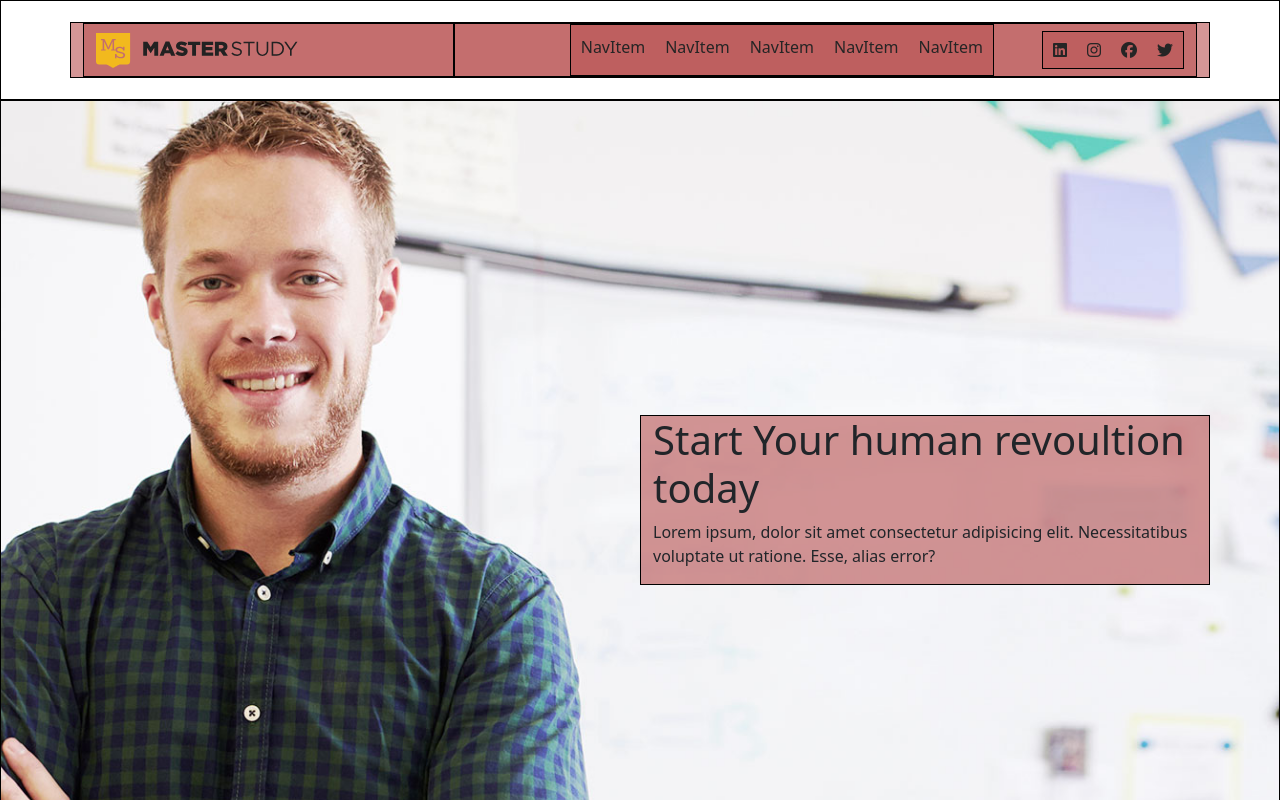
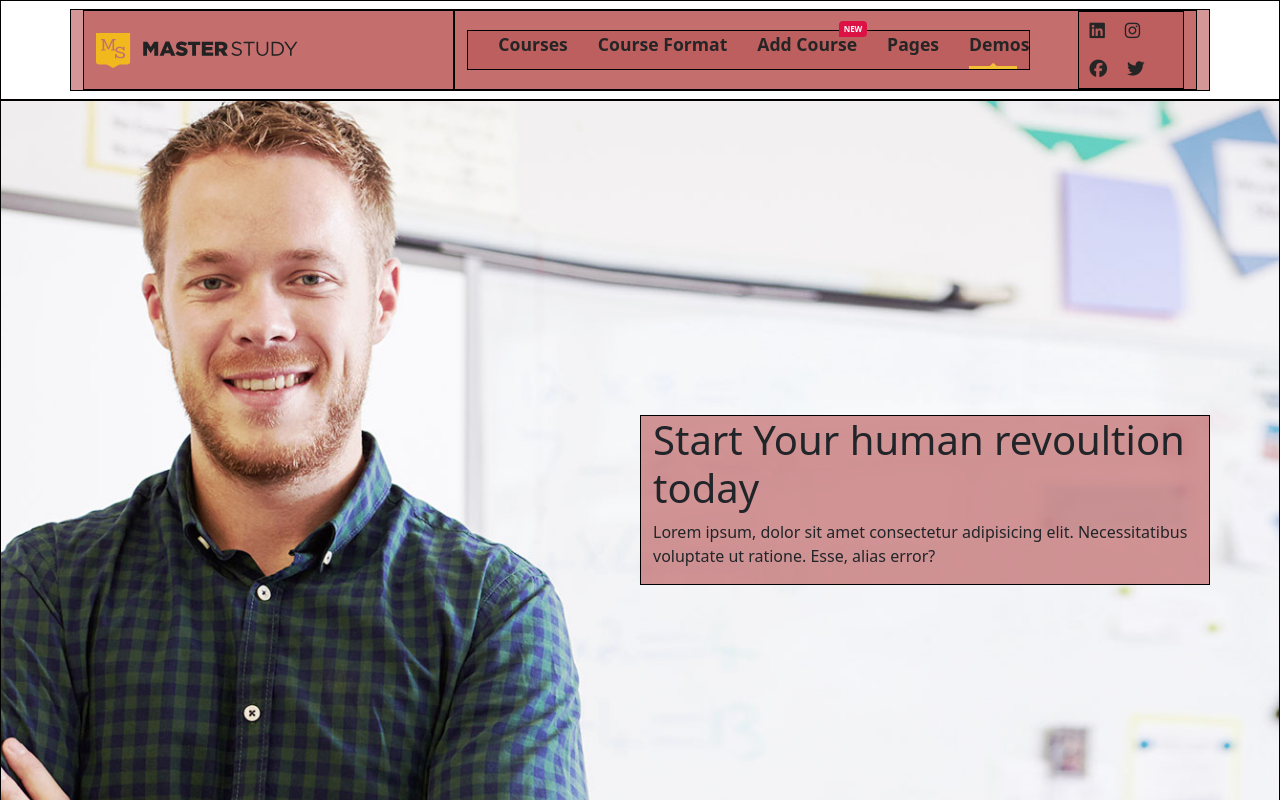
Before and after one commit to Silvia-Du/proj-html-vuejs, a Vue app: page / in a window 1280 px wide. Shown: the top 800 px of the page. Built offline with nearby package versions, Linux system fonts and the light colour scheme.

Commit message:
Stampato dinamicamente nav bar e social icons + Style nav bar

```diff
--- a/src/App.vue
+++ b/src/App.vue
@@ -1,7 +1,7 @@
 <template>
   <div id="app">
 
-    <HeaderComp />
+    <HeaderComp :navItems="navItems" :socialItems="socialIcons"/>
     <MainComp />
     <FooterComp />
 
@@ -9,9 +9,13 @@
 </template>
 
 <script>
+
+//import component
 import HeaderComp from './components/HeaderComp.vue';
 import MainComp from './components/mainComp.vue';
 import FooterComp from './components/FooterComp.vue';
+//import data
+import { socialIcons, navItems } from './assets/data/archivio';
 
 export default {
   name: 'App',
@@ -19,6 +23,13 @@ export default {
     HeaderComp,
     MainComp,
     FooterComp
+},
+
+data(){
+  return{
+    socialIcons,
+    navItems
+  }
 }
 }
 </script>
--- /dev/null
+++ b/src/assets/data/archivio.js
@@ -0,0 +1,43 @@
+const navItems = [
+  {
+    name: 'Courses',
+    link: '#'
+  },
+  {
+    name: 'Course Format',
+    link: '#'
+  },
+  {
+    name: 'Add Course',
+    link: '#'
+  },
+  {
+    name: 'Pages',
+    link: '#'
+  },
+  {
+    name: 'Demos',
+    link: '#'
+  },
+]
+
+const socialIcons = [
+  {
+    ref: 'fa-linkedin',
+    link: '#'
+  },
+  {
+    ref: 'fa-instagram',
+    link: '#'
+  },
+  {
+    ref: 'fa-facebook',
+    link: '#'
+  },
+  {
+    ref: 'fa-twitter',
+    link: '#'
+  }
+]
+
+export { navItems, socialIcons }
--- a/src/components/HeaderComp.vue
+++ b/src/components/HeaderComp.vue
@@ -7,32 +7,33 @@
           <img src="../assets/img/MasterStudy-1.svg" alt="logo-svg">
 
           </div>
-        <div class="col-8 d-none d-lg-block debug d-flex">
+        <div class="col-8 d-none d-xl-block debug d-flex">
           <div class="right d-flex align-items-center justify-content-end">
 
+            <!-- Nav -->
             <nav class="sd-nav debug ">
-              <ul>
-                <li><a href="#">NavItem</a></li>
-                <li><a href="#">NavItem</a></li>
-                <li><a href="#">NavItem</a></li>
-                <li><a href="#">NavItem</a></li>
-                <li><a href="#">NavItem</a></li>
+              <ul class="mb-0">
+                <li v-for="(item, index) in navItems" :key="`nav-${index}`">
+                  <a :href="item.link">{{item.name}}</a>
+                  <div :class="{'active': index === indexActive}"
+                  class="line-active mt-2 position-relative">
+                    <i class="fa-solid fa-caret-up position-absolute"></i>
+                  </div>
+                </li>
               </ul>
-              <!-- qui va il tag in absolute -->
+              <span class="badge text-uppercase">New</span>
             </nav>
 
             <!-- SOCIAL -->
             <div class="social debug ms-5">
-              <i class="fa-brands fa-linkedin"></i>
-              <i class="fa-brands fa-instagram"></i>
-              <i class="fa-brands fa-facebook"></i>
-              <i class="fa-brands fa-twitter"></i>
+              <a v-for="(icon, index) in socialItems" :key="`icons-${index}`"
+              :href="icon.link"><i :class="`fa-brands ${icon.ref}`"></i></a>
             </div>
           </div>
 
 
         </div>
-        <div class="_toggler col-8 d-lg-none d-flex justify-content-end debug">
+        <div class="_toggler col-8 d-xl-none d-flex justify-content-end debug">
           H
         </div>
 
@@ -40,7 +41,6 @@
 
       </div>
 
-      <!-- NAV -->
 
     </div>
   </div>
@@ -48,8 +48,20 @@
 
 <script>
 export default {
-  name: 'HeaderComp'
+  name: 'HeaderComp',
+
+  props:{
+    socialItems: Array,
+    navItems: Array
+  },
+
+  data(){
+    return{
+      indexActive: 4,
+    }
+  }
 }
+
 </script>
 
 <style lang="scss" scoped>
@@ -63,21 +75,38 @@ export default {
   .row{
     width: 100%;
 
+    .right{
+      width: 100%;
+      height: 100%;
+
+      .sd-nav{
+        position: relative;
+        flex-shrink: 0;
+        .badge{
+          display: inline-block;
+          color: white;
+          background-color: #dc1245;
+          font-size: 0.5rem;
+          padding: 4px 5px;
+          border-radius: 4px 4px 4px 0;
+          position: absolute;
+          top: -10px;
+          left: 66%;
+        }
+      }
+      .social{
+        i{
+          margin: 10px;
+          font-size: 1.1rem;
+          color: $titleColor;
+
+        }
+      }
+    }
+
     img{
       height: 35px;
     }
-    .right{
-      width: 100%;
-      height: 100%;
-      a{
-        color: $titleColor;
-      }
-      i{
-        margin: 10px;
-      }
-    }
-
-
   }
 }
 
@@ -86,16 +115,43 @@ ul{
   height: 100%;
   display: flex;
   padding: 0;
+
   li{
     justify-content: center;
     align-items: center;
-    margin: 10px;
+    margin-left: 30px;
     height: 100%;
-    margin-bottom: 0;
+
+    .line-active{
+      height: 3px;
+      width: 80%;
+      background-color: #f3c035;
+      display: none;
+
+      &.active{
+        display: block;
+      }
+
+      .fa-caret-up{
+        color: #f3c035;
+        font-size: 0.8rem;
+        top: -5px;
+        left: 50%;
+        transform: translate(-50%);
+      }
+
+    }
+
     a{
+      color: $titleColor;
+      font-weight: bold;
+      font-size: 1.1rem;
       text-decoration: none;
     }
+
   }
 }
 
+
+
 </style>
```
